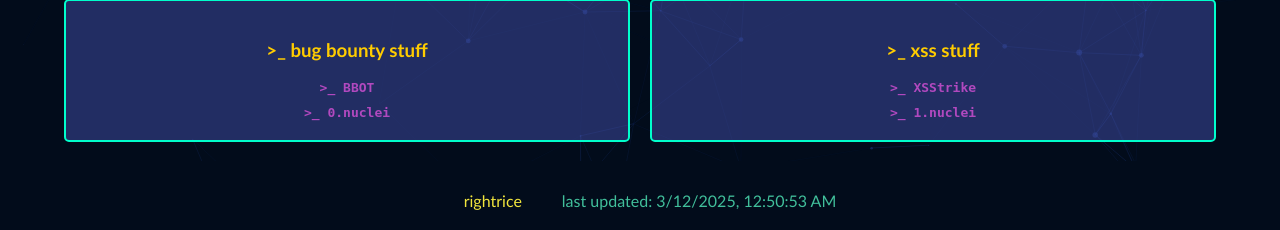
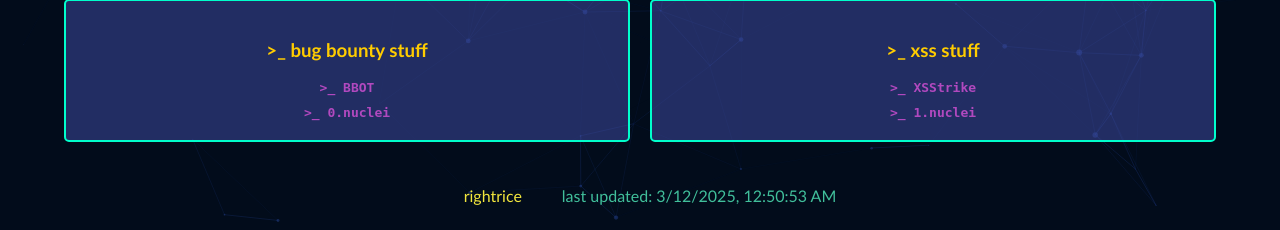
Before and after one commit to rightrice/website, a PHP site: page /how.html in a window 1280 px wide. Shown: the part 616-846 px from the top of the page. Run offline with PHP 8.4, Linux system fonts and the light colour scheme.

Commit message:
updates
- updated footer, no more background. served its purpose of picking a padding size. new padding 5px :)

```diff
--- a/style.css
+++ b/style.css
@@ -107,10 +107,9 @@
 footer {
     margin-top: auto;
     width: 100%;
-    background: #020c1b;
     color: #F2E63D;
     text-align: center;
-    padding: 10px 0;
+    padding: 5px 0;
 }
 
 #converter {
```
